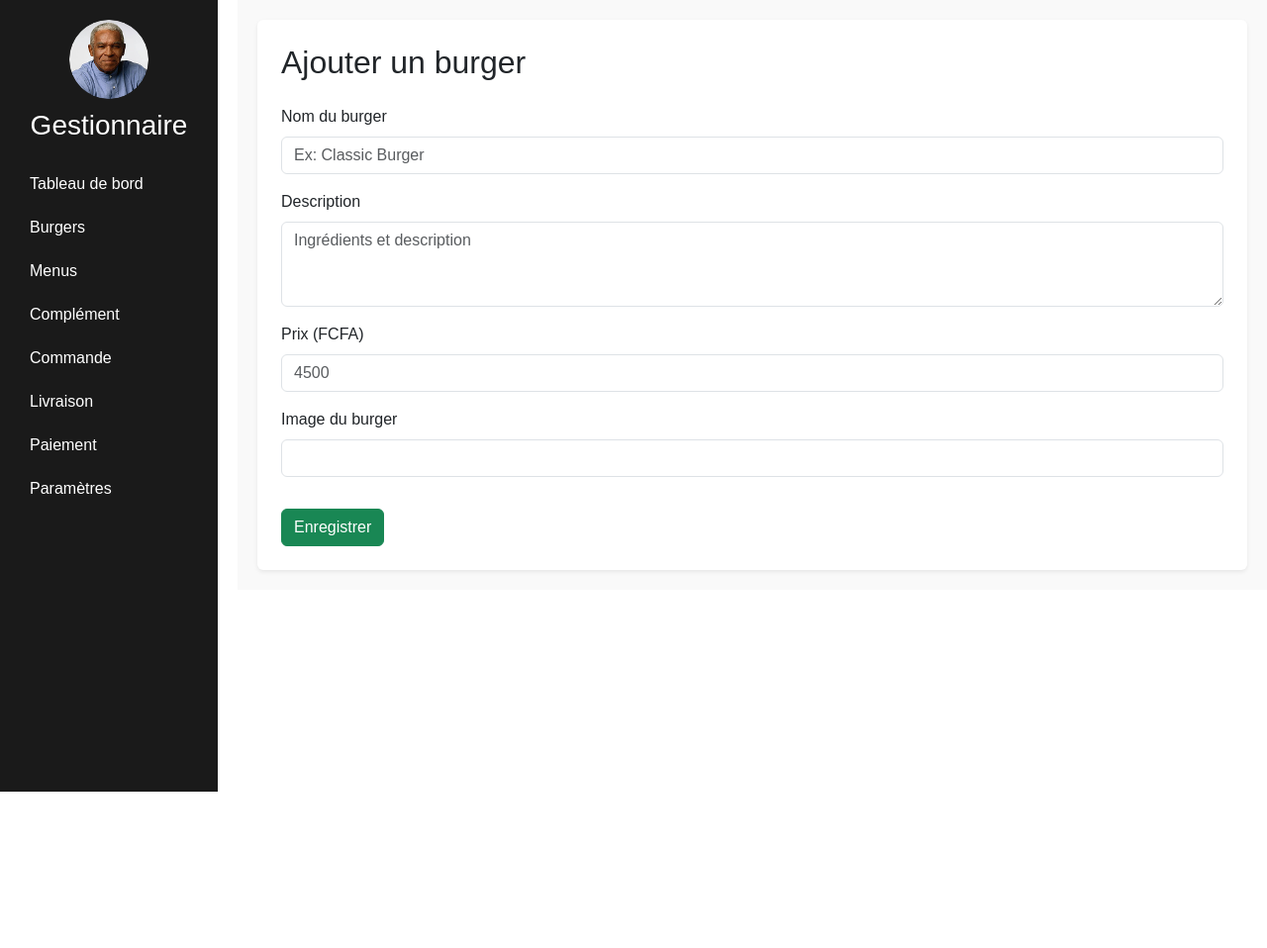
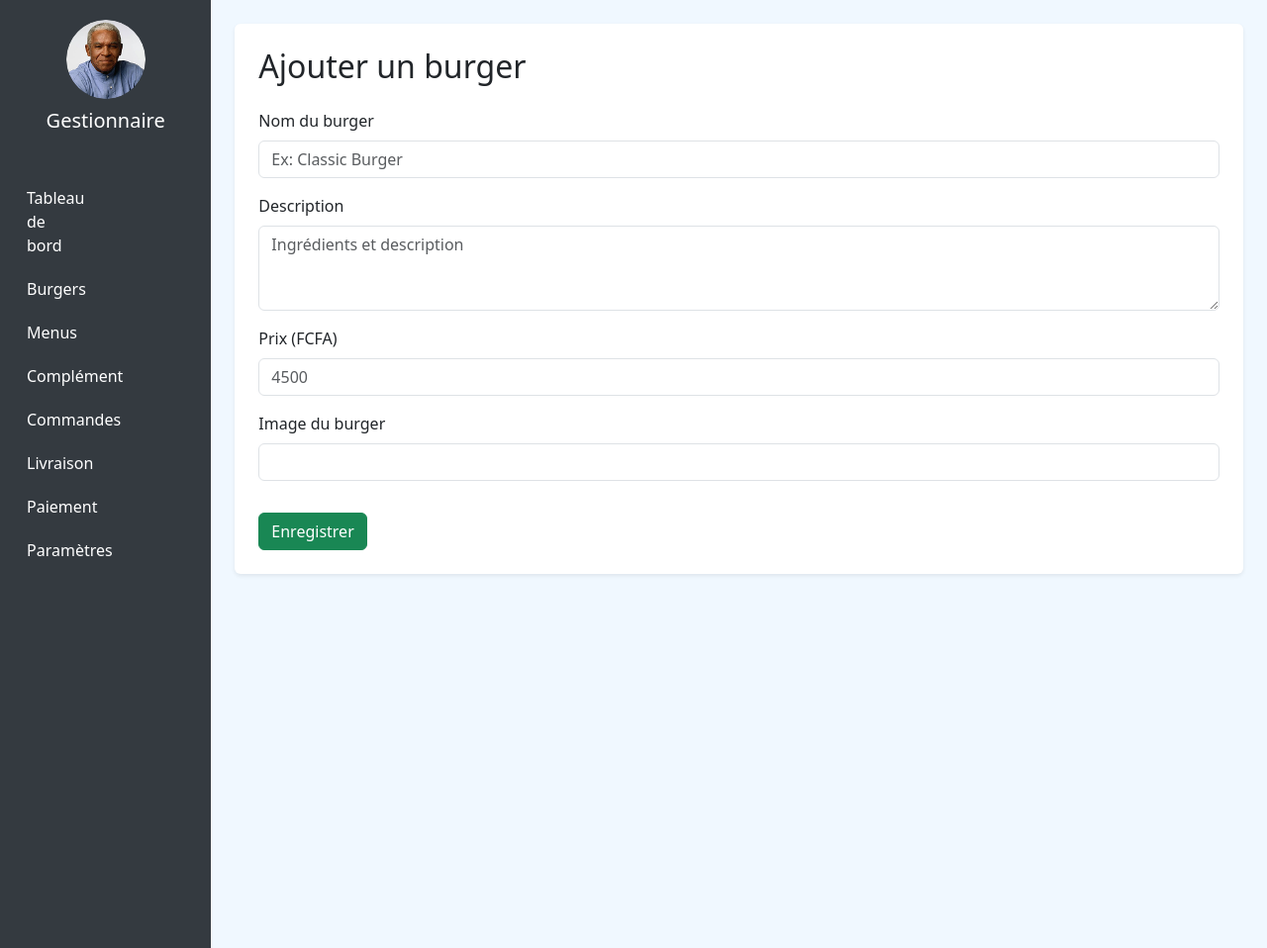
Before and after one commit to Fily12/Brasil-burger, a Symfony app: template templates/admin/burgers/ajouter.html.twig in a window 1280 px wide. Shown: the whole page at 99% size. Before the commit the page ends 800 px from the top, so only its background shows below. Run offline with Twig, Linux system fonts and the light colour scheme; the template is opened without the code that fills it, so the values that code supplies are empty; form fields are guessed from the names that the template uses; some libraries are stand-ins or nearby versions.

Commit message:
Correction sidebar : utilisation des vraies routes Symfony pour navigation admin

```diff
--- a/templates/admin/layout_admin.html.twig
+++ b/templates/admin/layout_admin.html.twig
@@ -1,73 +1,59 @@
 <!DOCTYPE html>
-<html lang="fr">
+<html>
 <head>
     <meta charset="UTF-8">
-  <title>{% block title %}Admin — Brasil Burger{% endblock %}</title>
-  <meta name="viewport" content="width=device-width, initial-scale=1">
-  <link href="https://cdn.jsdelivr.net/npm/bootstrap@5.3.2/dist/css/bootstrap.min.css" rel="stylesheet">
+    <title>{% block title %}Admin - Brasil Burger{% endblock %}</title>
+    <link href="https://cdn.jsdelivr.net/npm/bootstrap@5.3.0/dist/css/bootstrap.min.css" rel="stylesheet">
+
     <style>
-    body {
-      margin: 0;
-      display: flex;
-      font-family: Arial, sans-serif;
+        body { background-color: #f0f8ff; }
+        .sidebar {
+            background-color: #343a40;
+            min-height: 100vh;
+            padding-top: 20px;
         }
-    .sidebar {
-      background-color: #1A1A1A;
-      color: white;
-      width: 220px;
-      height: 100vh;
-      position: fixed;
-      padding: 20px;
+        .sidebar a {
+            color: #fff;
+            padding: 10px 15px;
+            display: block;
+            text-decoration: none;
         }
-    .sidebar ul {
-      list-style: none;
-      padding: 0;
-    }
-    .sidebar ul li {
-      padding: 10px;
-    }
-    .sidebar ul li.active {
-      background-color: #FFD700;
-    }
-    .sidebar ul li a {
-      color: inherit;
-      text-decoration: none;
-      display: block;
-    }
-    .main-content {
-      margin-left: 240px;
-      padding: 20px;
-      flex: 1;
-      background-color: #f9f9f9;
+        .sidebar a:hover { background-color: #495057; }
+        .sidebar .active { background-color: #ffc107; color: #000; }
+        .avatar {
+            width: 80px; height: 80px; object-fit: cover;
+            border-radius: 50%; margin: 0 auto 10px; display: block;
         }
     </style>
 </head>
 <body>
-  <!-- Sidebar avec avatar -->
-  <aside class="sidebar">
-    <div style="text-align: center; margin-bottom: 20px;">
-      <img src="{{ asset('images/gestionnaire-avatar.png') }}" alt="Photo du gestionnaire"
-           style="width: 80px; height: 80px; border-radius: 50%; object-fit: cover;">
-      <h3 style="margin-top: 10px;">Gestionnaire</h3>
-    </div>
+<div class="container-fluid">
+    <div class="row">
+        <!-- Sidebar -->
+<nav class="col-md-2 sidebar text-center">
+    <img src="{{ asset('images/gestionnaire-avatar.png') }}" alt="Gestionnaire" class="avatar">
+    <h5 class="text-white mb-4"> Gestionnaire</h5>
+    <nav class="col-md-2 sidebar text-center">
+    <a href="{{ path('admin_dashboard') }}">Tableau de bord</a>
+    <a href="{{ path('admin_burgers_index') }}">Burgers</a>
+    <a href="{{ path('admin_menus') }}">Menus</a>
+    <a href="{{ path('admin_complement') }}">Complément</a>
+    <a href="{{ path('admin_commandes') }}">Commandes</a>
+    <a href="{{ path('admin_livraison') }}">Livraison</a>
+    <a href="{{ path('admin_paiement') }}">Paiement</a>
+    <a href="{{ path('admin_parametres') }}">Paramètres</a>
+</nav>
 
-    <ul>
-      <li class="{% if app.request.attributes.get('_route') == 'admin_dashboard' %}active{% endif %}">
-        <a href="{{ path('admin_dashboard') }}">Tableau de bord</a>
-      </li>
-      <li><a href="#">Burgers</a></li>
-      <li><a href="#">Menus</a></li>
-      <li><a href="#">Complément</a></li>
-      <li><a href="#">Commande</a></li>
-      <li><a href="#">Livraison</a></li>
-      <li><a href="#">Paiement</a></li>
-      <li><a href="#">Paramètres</a></li>
-    </ul>
-  </aside>
+</nav>
 
-  <!-- Contenu principal -->
-  <main class="main-content">
+
+
+
+        <!-- Main content -->
+        <main class="col-md-10 p-4">
             {% block body %}{% endblock %}
         </main>
+    </div>
+</div>
 </body>
 </html>
```
Lines whose indentation alone changed are shown as unchanged.
